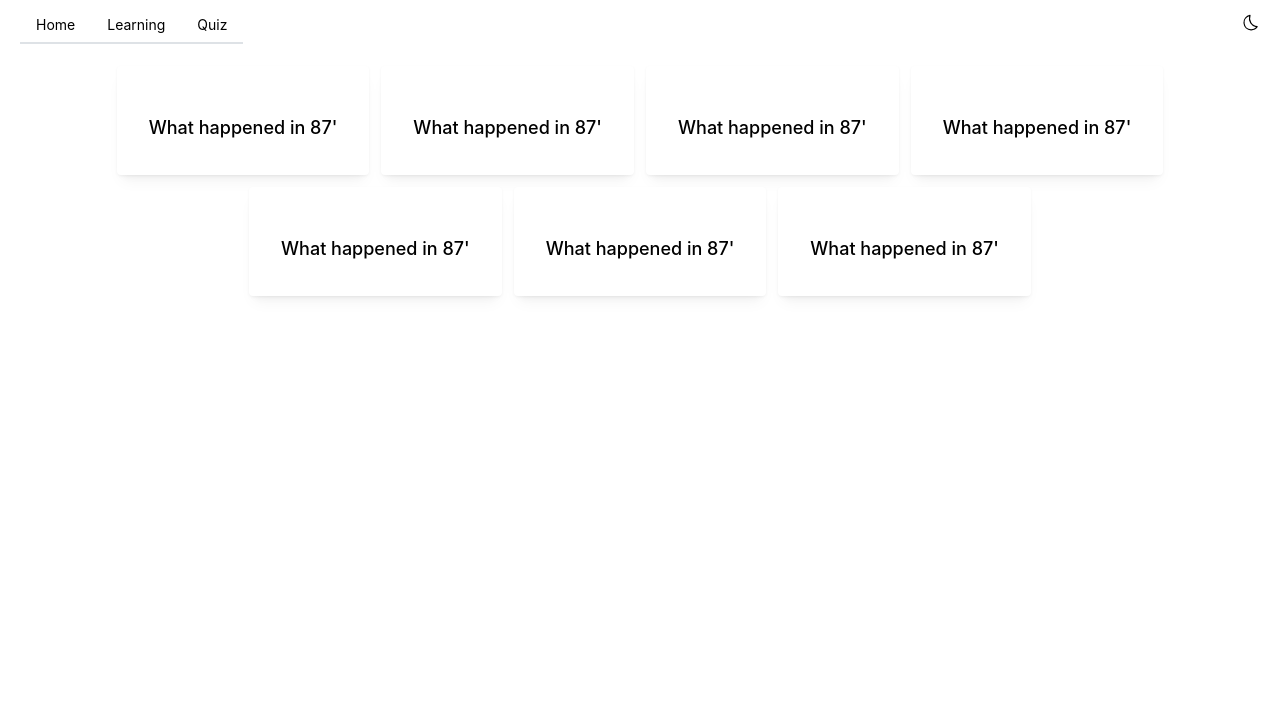
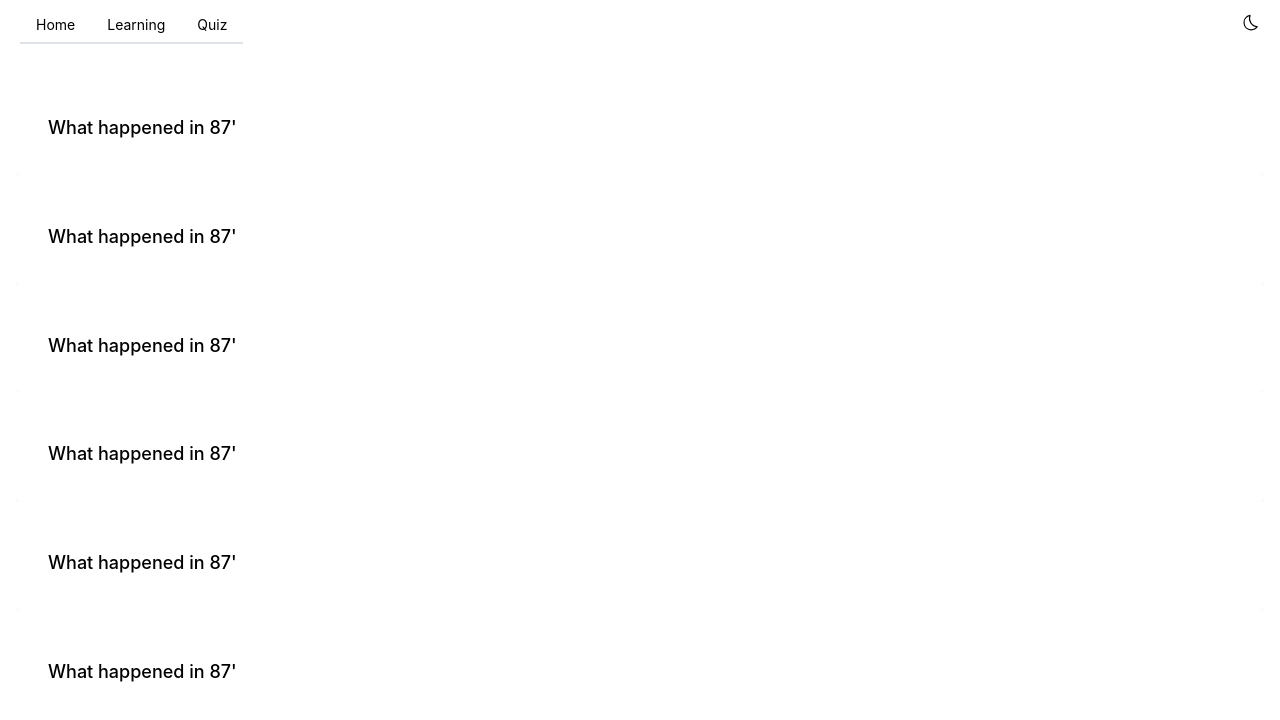
Before and after one commit to DudzinDzmitry/learn2code, a React (Vite) app: page /quiz in a window 1280 px wide. Shown: the top 720 px of the page. Built offline with nearby package versions, Linux system fonts and the light colour scheme.

Commit message:
feat: add custom scrollarea

```diff
--- a/src/App.tsx
+++ b/src/App.tsx
@@ -18,6 +18,6 @@ export default function App() {
       <Header opened={opened} toggle={toggle} />
       <Navbar />
       <PageSwitcher />
-    </AppShell>
+    </AppShell >
   );
 }
--- a/src/components/layouts/PageSwitcher.tsx
+++ b/src/components/layouts/PageSwitcher.tsx
@@ -1,16 +1,18 @@
-import { AppShell } from "@mantine/core"
+import { AppShell, ScrollArea } from "@mantine/core"
 import { Route, Routes } from "react-router-dom";
 import { Home, Learning, NotFound, Quiz } from "../pages";
 
 export const PageSwitcher = () => {
   return (
     <AppShell.Main>
+      <ScrollArea.Autosize mah={640}>
         <Routes>
           <Route path="*" element={<NotFound />} />
           <Route path="/" element={<Home />} />
           <Route path="/learning" element={<Learning />} />
           <Route path="/quiz" element={<Quiz />} />
         </Routes>
+      </ScrollArea.Autosize>
     </AppShell.Main>
   )
 }
--- a/src/components/pages/Quiz.tsx
+++ b/src/components/pages/Quiz.tsx
@@ -1,4 +1,4 @@
-import { Flex, Card, Text } from '@mantine/core';
+import { Card, Text } from '@mantine/core';
 
 export const Quiz = () => {
   const card1: { [name: string]: string } = {
@@ -7,14 +7,13 @@ export const Quiz = () => {
   }
   const cards: any = [card1, card1, card1, card1, card1, card1, card1]
   return (
-    <Flex
-      mih={50}
-      gap="sm"
-      justify="center"
-      align="center"
-      direction="row"
-      wrap="wrap"
-    >
+    // <Group
+    //   mih={50}
+    //   justify="center"
+    //   align="center"
+    //   wrap="wrap"
+    // >
+    <div>
       {
         cards.map((card: { [name: string]: string }) => (
           <Card
@@ -27,6 +26,6 @@ export const Quiz = () => {
           </Card>
         ))
       }
-    </Flex>
+    </div>
   )
 }
```
Lines whose indentation alone changed are shown as unchanged.
